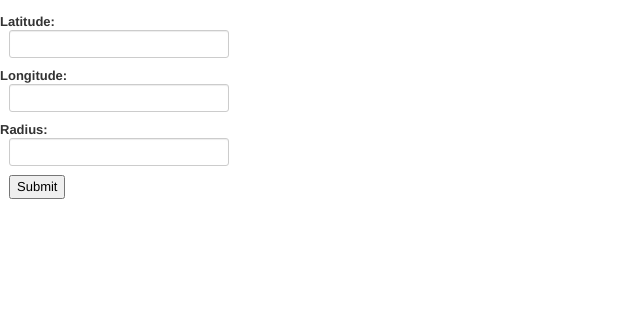
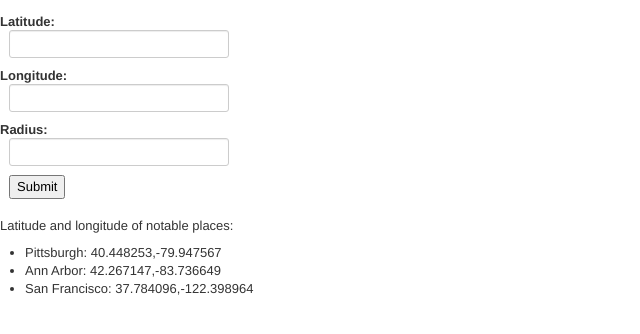
Before and after one commit to eanderle/SinglyApp, a Flask app: page /apitesting in a window 1280 px wide. Shown: the top 334 px of the page, without its empty margins (0-640 px from the left). Run offline with Flask 2, Linux system fonts and the light colour scheme; some libraries are stand-ins or nearby versions.

Commit message:
added lat/long for reference

```diff
--- a/templates/apiTest.html
+++ b/templates/apiTest.html
@@ -13,4 +13,11 @@
       <dd><input type=submit value=Submit>
     </dl>
   </form>
+  <p> Latitude and longitude of notable places:
+    <ul>
+      <li>Pittsburgh: 40.448253,-79.947567 </li>
+      <li>Ann Arbor: 42.267147,-83.736649 </li>
+      <li>San Francisco: 37.784096,-122.398964 </li>
+    </ul>
+  </p>
 {% endblock %}
```
